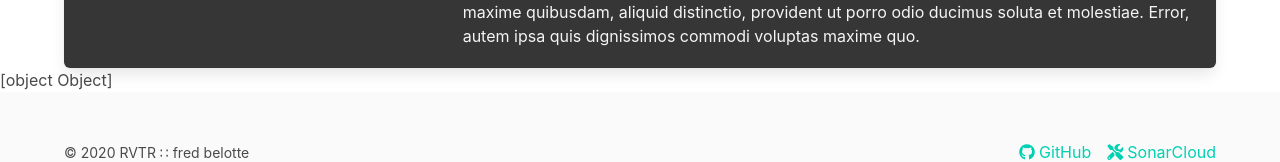
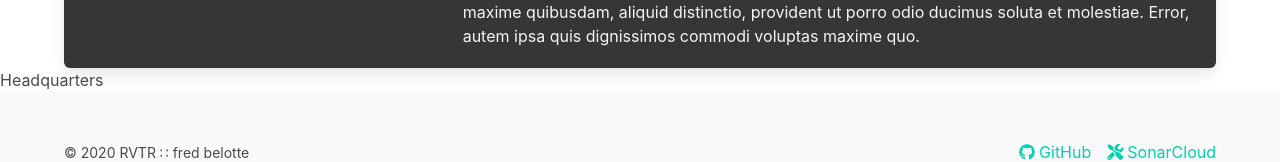
Before and after one commit to rvtr-team1/rvtrx-campground, an Angular app in the folder angular/: page /booking in a window 1280 px wide. Shown: the part 735-897 px from the top of the page. Built offline with nearby package versions, Linux system fonts and the light colour scheme.

Commit message:
Updated search results template

```diff
--- a/angular/src/app/modules/booking/search-results/search-results.component.html
+++ b/angular/src/app/modules/booking/search-results/search-results.component.html
@@ -1,4 +1,6 @@
 <!-- THIS IS ONLY A TEST -->
 <div class="level" *ngFor="let lodging of lodgings">
-  <p>{{ lodging }}</p>
+  <p *ngFor="let rental of lodging.rentals">
+    {{ rental.name }}
+  </p>
 </div>
```
